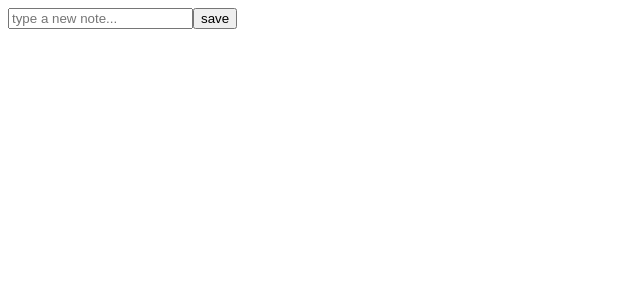
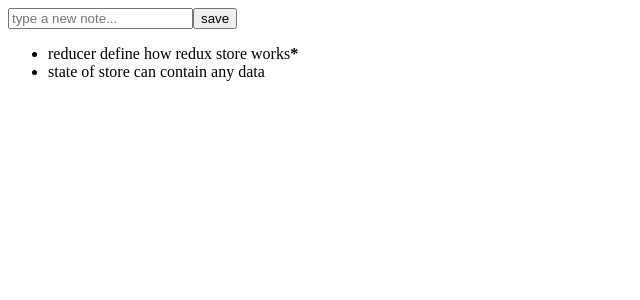
Before and after one commit to crhbala/react-b48, a React (Vite) app: page / in a window 1280 px wide. Shown: the top 300 px of the page, without its empty margins (0-640 px from the left). Built offline with nearby package versions, Linux system fonts and the light colour scheme.

Commit message:
moving components to its own files

```diff
--- a/src/App.jsx
+++ b/src/App.jsx
@@ -1,45 +1,13 @@
 import React from 'react';
-import { useDispatch, useSelector } from 'react-redux';
-import { createNote, toggleImportanceOf } from './noteReducer';
+import Notes from './Notes';
+import NewNote from './NewNote';
 
 function App() {
-    const dispatch = useDispatch();
-    const notes = useSelector(state => state);
-
-
-    const addNote = (event) => {
-        event.preventDefault();
-        const content = event.target.note.value;
-        event.target.note.value = '';
-        dispatch(createNote(content));
-    }
-
-    const toggleImportance = (id) => {
-        dispatch(toggleImportanceOf(id));
-    }
-
-
 
   return (
       <div>
-          <form onSubmit={addNote} >
-              <input
-                  placeholder='type a new note...'
-                  name = 'note'
-
-              />
-              <button type='submit'>save</button>
-          </form>
-          <ul>
-              {
-                  notes.map(note =>
-                      <li
-                        key={note.id}
-                        onClick={()=> toggleImportance(note.id)}
-                      >{note.content}<strong>{note.important ? '*' : ''}</strong></li>
-                    )
-              }
-          </ul>
+          <NewNote />
+          <Notes />
     </div>
   )
 }
--- /dev/null
+++ b/src/NewNote.jsx
@@ -0,0 +1,30 @@
+import React from 'react';
+import { useDispatch } from 'react-redux';
+import { createNote } from './noteReducer';
+
+function NewNote() {
+
+    const dispatch = useDispatch();
+
+    const addNote = (event) => {
+            event.preventDefault();
+            const content = event.target.note.value;
+            event.target.note.value = '';
+            dispatch(createNote(content));
+        }
+
+  return (
+      <div>
+          <form onSubmit={addNote} >
+              <input
+                  placeholder='type a new note...'
+                  name = 'note'
+
+              />
+              <button type='submit'>save</button>
+          </form>
+    </div>
+  )
+}
+
+export default NewNote;
--- /dev/null
+++ b/src/Notes.jsx
@@ -0,0 +1,39 @@
+import React from 'react'
+import { useDispatch, useSelector } from 'react-redux';
+
+function Notes() {
+
+    const dispatch = useDispatch();
+    const notes = useSelector(state => state);
+
+        const toggleImportance = (id) => {
+        dispatch(toggleImportanceOf(id));
+    }
+
+    const toggleImportanceOf = (id) => {
+
+    return {
+        type: 'TOGGLE_IMPORTANCE',
+        payload: {
+            id: id,
+        }
+    }
+}
+
+  return (
+      <div>
+          <ul>
+              {
+                  notes.map(note =>
+                      <li
+                        key={note.id}
+                        onClick={()=> toggleImportance(note.id)}
+                      >{note.content}<strong>{note.important ? '*' : ''}</strong></li>
+                    )
+              }
+          </ul>
+    </div>
+  )
+}
+
+export default Notes
--- a/src/noteReducer.jsx
+++ b/src/noteReducer.jsx
@@ -1,7 +1,18 @@
-const noteReducer = (state = [], action) => {
-    if (action.type == 'NEW_NOTE') {
+const initialState = [
+    {
+        content: 'reducer define how redux store works',
+        important: true,
+        id:1,
+    },
+    {
+        content: 'state of store can contain any data',
+        important: false,
+        id: 2,
+    }
+]
 
-    }
+
+const noteReducer = (state = initialState, action) => {
     switch (action.type) {
         case 'NEW_NOTE':
             return state.concat(action.payload);
@@ -21,16 +32,6 @@
     return state;
 }
 
-export const toggleImportanceOf = (id) => {
-
-    return {
-        type: 'TOGGLE_IMPORTANCE',
-        payload: {
-            id: id,
-        }
-    }
-}
-
 const generateId = () => {
     return ((Math.random() * 100000).toFixed(0));
 }
```
